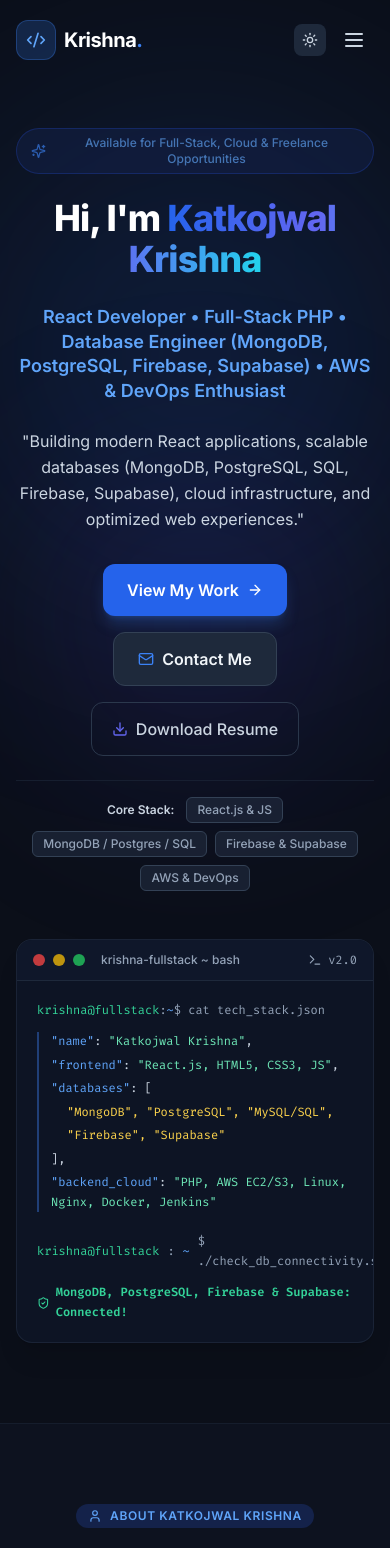
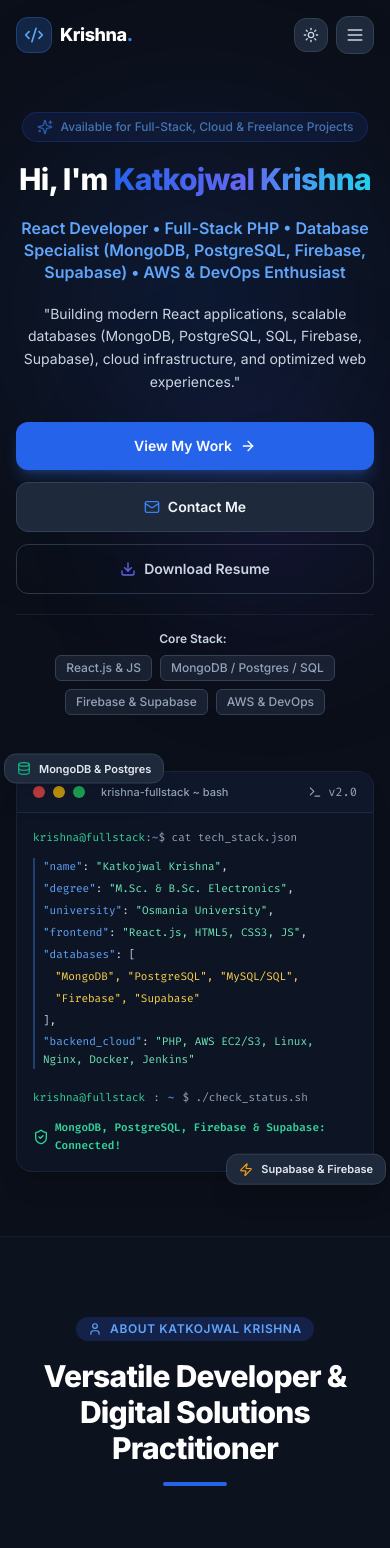
Before and after one commit to katkojwalk/portfolio-website, a React (Vite) app: page / in a window 390 px wide. Shown: the top 1548 px of the page. Built offline with nearby package versions, Linux system fonts and the light colour scheme.

Commit message:
Optimize responsive layout for mobile, tablet, and laptop screens

```diff
--- a/src/components/Hero.jsx
+++ b/src/components/Hero.jsx
@@ -3,39 +3,39 @@ import { ArrowRight, Download, Mail, Terminal, Sparkles, Cloud, Code, GitBranch,
 
 export default function Hero() {
   return (
-    <section id="home" className="relative pt-32 pb-20 md:pt-44 md:pb-32 overflow-hidden">
-      {/* Subtle Background Glows */}
-      <div className="absolute top-1/4 left-1/2 -translate-x-1/2 -translate-y-1/2 w-[500px] h-[500px] bg-blue-500/10 dark:bg-blue-600/15 rounded-full blur-[120px] pointer-events-none" />
-      <div className="absolute top-1/3 right-10 w-[300px] h-[300px] bg-indigo-500/10 dark:bg-indigo-600/15 rounded-full blur-[100px] pointer-events-none" />
+    <section id="home" className="relative pt-28 pb-16 sm:pt-36 sm:pb-24 lg:pt-44 lg:pb-32 overflow-hidden">
+      {/* Background Ambient Glows */}
+      <div className="absolute top-1/4 left-1/2 -translate-x-1/2 -translate-y-1/2 w-[320px] sm:w-[500px] h-[320px] sm:h-[500px] bg-blue-500/10 dark:bg-blue-600/15 rounded-full blur-[100px] sm:blur-[120px] pointer-events-none" />
+      <div className="absolute top-1/3 right-4 sm:right-10 w-[200px] sm:w-[300px] h-[200px] sm:h-[300px] bg-indigo-500/10 dark:bg-indigo-600/15 rounded-full blur-[80px] sm:blur-[100px] pointer-events-none" />
 
       <div className="max-w-7xl mx-auto px-4 sm:px-6 lg:px-8 relative z-10">
-        <div className="grid grid-cols-1 lg:grid-cols-12 gap-12 lg:gap-8 items-center">
+        <div className="grid grid-cols-1 lg:grid-cols-12 gap-10 lg:gap-8 items-center">
 
           {/* Left Hero Content */}
-          <div className="lg:col-span-7 space-y-6 text-center lg:text-left">
+          <div className="lg:col-span-7 space-y-5 sm:space-y-6 text-center lg:text-left">
             <div className="inline-flex items-center gap-2 px-3.5 py-1.5 rounded-full bg-blue-50 dark:bg-blue-950/60 border border-blue-200 dark:border-blue-800/60 text-blue-600 dark:text-blue-400 text-xs sm:text-sm font-medium animate-pulse-slow">
-              <Sparkles className="w-4 h-4 text-blue-500" />
-              <span>Available for Full-Stack, Cloud & Freelance Opportunities</span>
+              <Sparkles className="w-4 h-4 text-blue-500 shrink-0" />
+              <span>Available for Full-Stack, Cloud & Freelance Projects</span>
             </div>
 
-            <h1 className="text-4xl sm:text-5xl lg:text-6xl font-extrabold tracking-tight text-slate-900 dark:text-white leading-[1.15]">
+            <h1 className="text-3xl sm:text-5xl lg:text-6xl font-extrabold tracking-tight text-slate-900 dark:text-white leading-[1.15]">
               Hi, I'm <br className="hidden sm:block" />
               <span className="gradient-text">Katkojwal Krishna</span>
             </h1>
 
-            <p className="text-lg sm:text-xl font-semibold text-blue-600 dark:text-blue-400 leading-snug">
-              React Developer • Full-Stack PHP • Database Engineer (MongoDB, PostgreSQL, Firebase, Supabase) • AWS & DevOps Enthusiast
+            <p className="text-base sm:text-xl font-semibold text-blue-600 dark:text-blue-400 leading-snug">
+              React Developer • Full-Stack PHP • Database Specialist (MongoDB, PostgreSQL, Firebase, Supabase) • AWS & DevOps Enthusiast
             </p>
 
-            <p className="text-base sm:text-lg text-slate-600 dark:text-slate-300 max-w-2xl mx-auto lg:mx-0 font-normal leading-relaxed">
+            <p className="text-sm sm:text-lg text-slate-600 dark:text-slate-300 max-w-2xl mx-auto lg:mx-0 font-normal leading-relaxed">
               "Building modern React applications, scalable databases (MongoDB, PostgreSQL, SQL, Firebase, Supabase), cloud infrastructure, and optimized web experiences."
             </p>
 
-            {/* Action Buttons */}
-            <div className="flex flex-wrap items-center justify-center lg:justify-start gap-4 pt-2">
+            {/* Action Buttons (Mobile-first responsive layout) */}
+            <div className="flex flex-col sm:flex-row items-stretch sm:items-center justify-center lg:justify-start gap-3 sm:gap-4 pt-2">
               <a
                 href="#projects"
-                className="inline-flex items-center gap-2 px-6 py-3.5 rounded-xl bg-blue-600 hover:bg-blue-500 text-white font-semibold shadow-lg shadow-blue-500/25 transition-all hover:scale-[1.02]"
+                className="w-full sm:w-auto inline-flex items-center justify-center gap-2 px-6 py-3.5 rounded-xl bg-blue-600 hover:bg-blue-500 text-white font-semibold text-sm shadow-lg shadow-blue-500/25 transition-all hover:scale-[1.02]"
               >
                 <span>View My Work</span>
                 <ArrowRight className="w-4 h-4" />
@@ -43,7 +43,7 @@ export default function Hero() {
 
               <a
                 href="#contact"
-                className="inline-flex items-center gap-2 px-6 py-3.5 rounded-xl bg-slate-100 hover:bg-slate-200 dark:bg-slate-800 dark:hover:bg-slate-700 text-slate-900 dark:text-slate-100 font-semibold border border-slate-200 dark:border-slate-700 transition-all hover:scale-[1.02]"
+                className="w-full sm:w-auto inline-flex items-center justify-center gap-2 px-6 py-3.5 rounded-xl bg-slate-100 hover:bg-slate-200 dark:bg-slate-800 dark:hover:bg-slate-700 text-slate-900 dark:text-slate-100 font-semibold text-sm border border-slate-200 dark:border-slate-700 transition-all hover:scale-[1.02]"
               >
                 <Mail className="w-4 h-4 text-blue-500" />
                 <span>Contact Me</span>
@@ -51,7 +51,7 @@ export default function Hero() {
 
               <a
                 href="#resume"
-                className="inline-flex items-center gap-2 px-5 py-3.5 rounded-xl bg-transparent hover:bg-slate-100 dark:hover:bg-slate-800/80 text-slate-700 dark:text-slate-300 font-medium border border-slate-300 dark:border-slate-700/80 transition-all"
+                className="w-full sm:w-auto inline-flex items-center justify-center gap-2 px-5 py-3.5 rounded-xl bg-transparent hover:bg-slate-100 dark:hover:bg-slate-800/80 text-slate-700 dark:text-slate-300 font-semibold text-sm border border-slate-300 dark:border-slate-700/80 transition-all"
               >
                 <Download className="w-4 h-4 text-indigo-500" />
                 <span>Download Resume</span>
@@ -60,7 +60,7 @@ export default function Hero() {
 
             {/* Quick Tech Badges */}
             <div className="pt-4 border-t border-slate-200/60 dark:border-slate-800/60 flex flex-wrap items-center justify-center lg:justify-start gap-2 text-xs font-medium text-slate-500 dark:text-slate-400">
-              <span className="text-slate-700 dark:text-slate-300 font-semibold mr-1">Core Stack:</span>
+              <span className="text-slate-700 dark:text-slate-300 font-semibold mr-1 w-full sm:w-auto">Core Stack:</span>
               <span className="px-2.5 py-1 rounded-md bg-slate-100 dark:bg-slate-800/70 border border-slate-200 dark:border-slate-700">React.js & JS</span>
               <span className="px-2.5 py-1 rounded-md bg-slate-100 dark:bg-slate-800/70 border border-slate-200 dark:border-slate-700">MongoDB / Postgres / SQL</span>
               <span className="px-2.5 py-1 rounded-md bg-slate-100 dark:bg-slate-800/70 border border-slate-200 dark:border-slate-700">Firebase & Supabase</span>
@@ -69,27 +69,27 @@ export default function Hero() {
           </div>
 
           {/* Right Hero Visual: Interactive Animated Developer Terminal */}
-          <div className="lg:col-span-5 relative">
+          <div className="lg:col-span-5 relative mt-4 lg:mt-0">
             {/* Floating Tech Badges around Terminal */}
-            <div className="absolute -top-6 -left-6 z-20 hidden sm:flex items-center gap-2 px-3 py-2 rounded-xl bg-white dark:bg-slate-800 shadow-xl border border-slate-200 dark:border-slate-700 text-xs font-semibold text-slate-800 dark:text-slate-200 animate-float">
-              <Database className="w-4 h-4 text-emerald-500" />
+            <div className="absolute -top-4 -left-3 sm:-top-6 sm:-left-6 z-20 flex items-center gap-2 px-3 py-1.5 sm:py-2 rounded-xl bg-white dark:bg-slate-800 shadow-xl border border-slate-200 dark:border-slate-700 text-[11px] sm:text-xs font-semibold text-slate-800 dark:text-slate-200 animate-float">
+              <Database className="w-3.5 h-3.5 sm:w-4 sm:h-4 text-emerald-500" />
               <span>MongoDB & Postgres</span>
             </div>
 
-            <div className="absolute -bottom-6 -right-6 z-20 hidden sm:flex items-center gap-2 px-3 py-2 rounded-xl bg-white dark:bg-slate-800 shadow-xl border border-slate-200 dark:border-slate-700 text-xs font-semibold text-slate-800 dark:text-slate-200 animate-float" style={{ animationDelay: '2s' }}>
-              <Zap className="w-4 h-4 text-amber-500" />
+            <div className="absolute -bottom-4 -right-3 sm:-bottom-6 sm:-right-6 z-20 flex items-center gap-2 px-3 py-1.5 sm:py-2 rounded-xl bg-white dark:bg-slate-800 shadow-xl border border-slate-200 dark:border-slate-700 text-[11px] sm:text-xs font-semibold text-slate-800 dark:text-slate-200 animate-float" style={{ animationDelay: '2s' }}>
+              <Zap className="w-3.5 h-3.5 sm:w-4 sm:h-4 text-amber-500" />
               <span>Supabase & Firebase</span>
             </div>
 
             {/* Code Window Container */}
-            <div className="rounded-2xl overflow-hidden glass-panel border border-slate-700/50 shadow-2xl bg-slate-950 text-slate-200 font-mono text-sm">
+            <div className="rounded-2xl overflow-hidden glass-panel border border-slate-700/50 shadow-2xl bg-slate-950 text-slate-200 font-mono text-xs sm:text-sm">
               {/* Window Header */}
               <div className="px-4 py-3 bg-slate-900 border-b border-slate-800 flex items-center justify-between">
                 <div className="flex items-center gap-2">
                   <div className="w-3 h-3 rounded-full bg-red-500/80" />
                   <div className="w-3 h-3 rounded-full bg-yellow-500/80" />
                   <div className="w-3 h-3 rounded-full bg-green-500/80" />
-                  <span className="ml-2 text-xs text-slate-400 font-sans font-medium">krishna-fullstack ~ bash</span>
+                  <span className="ml-2 text-[11px] sm:text-xs text-slate-400 font-sans font-medium">krishna-fullstack ~ bash</span>
                 </div>
                 <div className="flex items-center gap-1.5 text-xs text-slate-400">
                   <Terminal className="w-3.5 h-3.5" />
@@ -98,25 +98,27 @@ export default function Hero() {
               </div>
 
               {/* Window Code Content */}
-              <div className="p-5 space-y-3 leading-relaxed text-xs sm:text-sm overflow-x-auto">
+              <div className="p-4 sm:p-5 space-y-3 leading-relaxed text-[11px] sm:text-xs overflow-x-auto">
                 <div className="text-slate-400">
                   <span className="text-emerald-400">krishna@fullstack</span>:<span className="text-blue-400">~</span>$ cat tech_stack.json
                 </div>
-                <div className="pl-3 border-l-2 border-blue-500/40 text-slate-300 space-y-1">
+                <div className="pl-2 sm:pl-3 border-l-2 border-blue-500/40 text-slate-300 space-y-1">
                   <div><span className="text-blue-400">"name"</span>: <span className="text-emerald-300">"Katkojwal Krishna"</span>,</div>
+                  <div><span className="text-blue-400">"degree"</span>: <span className="text-emerald-300">"M.Sc. & B.Sc. Electronics"</span>,</div>
+                  <div><span className="text-blue-400">"university"</span>: <span className="text-emerald-300">"Osmania University"</span>,</div>
                   <div><span className="text-blue-400">"frontend"</span>: <span className="text-emerald-300">"React.js, HTML5, CSS3, JS"</span>,</div>
                   <div><span className="text-blue-400">"databases"</span>: [</div>
-                  <div className="pl-4 text-amber-300">"MongoDB", "PostgreSQL", "MySQL/SQL",</div>
-                  <div className="pl-4 text-amber-300">"Firebase", "Supabase"</div>
+                  <div className="pl-3 sm:pl-4 text-amber-300">"MongoDB", "PostgreSQL", "MySQL/SQL",</div>
+                  <div className="pl-3 sm:pl-4 text-amber-300">"Firebase", "Supabase"</div>
                   <div>],</div>
                   <div><span className="text-blue-400">"backend_cloud"</span>: <span className="text-emerald-300">"PHP, AWS EC2/S3, Linux, Nginx, Docker, Jenkins"</span></div>
                 </div>
 
                 <div className="pt-2 text-slate-400 flex items-center gap-2">
-                  <span className="text-emerald-400">krishna@fullstack</span>:<span className="text-blue-400">~</span>$ ./check_db_connectivity.sh
+                  <span className="text-emerald-400">krishna@fullstack</span>:<span className="text-blue-400">~</span>$ ./check_status.sh
                 </div>
                 <div className="text-emerald-400 font-semibold flex items-center gap-1.5">
-                  <ShieldCheck className="w-4 h-4 text-emerald-400 inline" />
+                  <ShieldCheck className="w-4 h-4 text-emerald-400 inline shrink-0" />
                   <span>MongoDB, PostgreSQL, Firebase & Supabase: Connected!</span>
                 </div>
               </div>
--- a/src/components/Navbar.jsx
+++ b/src/components/Navbar.jsx
@@ -7,6 +7,7 @@ const navLinks = [
   { name: 'Skills', href: '#skills' },
   { name: 'Projects', href: '#projects' },
   { name: 'DevOps', href: '#devops' },
+  { name: 'CMR', href: '#cmr' },
   { name: 'Services', href: '#services' },
   { name: 'Resume', href: '#resume' },
   { name: 'Contact', href: '#contact' },
@@ -32,29 +33,29 @@ export default function Navbar({ darkMode, setDarkMode }) {
     <nav
       className={`fixed top-0 left-0 right-0 z-50 transition-all duration-300 ${
         scrolled
-          ? 'bg-white/80 dark:bg-slate-900/80 backdrop-blur-md shadow-lg py-3 border-b border-slate-200/50 dark:border-slate-800/50'
-          : 'bg-transparent py-5'
+          ? 'bg-white/90 dark:bg-slate-900/90 backdrop-blur-md shadow-lg py-3 border-b border-slate-200/50 dark:border-slate-800/50'
+          : 'bg-transparent py-4 sm:py-5'
       }`}
     >
       <div className="max-w-7xl mx-auto px-4 sm:px-6 lg:px-8">
         <div className="flex items-center justify-between">
           {/* Logo */}
-          <a href="#home" className="flex items-center gap-2 group">
-            <div className="w-10 h-10 rounded-xl bg-blue-600/10 dark:bg-blue-500/20 border border-blue-500/30 flex items-center justify-center text-blue-600 dark:text-blue-400 group-hover:scale-105 transition-transform">
+          <a href="#home" className="flex items-center gap-2 group shrink-0">
+            <div className="w-9 h-9 sm:w-10 sm:h-10 rounded-xl bg-blue-600/10 dark:bg-blue-500/20 border border-blue-500/30 flex items-center justify-center text-blue-600 dark:text-blue-400 group-hover:scale-105 transition-transform">
               <Code2 className="w-5 h-5" />
             </div>
-            <span className="text-xl font-bold tracking-tight text-slate-900 dark:text-white">
+            <span className="text-lg sm:text-xl font-extrabold tracking-tight text-slate-900 dark:text-white">
               Krishna<span className="text-blue-500">.</span>
             </span>
           </a>
 
-          {/* Desktop Nav Links */}
-          <div className="hidden md:flex items-center gap-1 lg:gap-2">
+          {/* Desktop & Laptop Nav Links (lg breakpoint) */}
+          <div className="hidden lg:flex items-center gap-1 xl:gap-2">
             {navLinks.map((link) => (
               <a
                 key={link.name}
                 href={link.href}
-                className="px-3 py-2 rounded-lg text-sm font-medium text-slate-700 dark:text-slate-300 hover:text-blue-600 dark:hover:text-blue-400 hover:bg-slate-100 dark:hover:bg-slate-800/60 transition-all"
+                className="px-2.5 py-1.5 xl:px-3 xl:py-2 rounded-lg text-xs xl:text-sm font-semibold text-slate-700 dark:text-slate-300 hover:text-blue-600 dark:hover:text-blue-400 hover:bg-slate-100 dark:hover:bg-slate-800/60 transition-all"
               >
                 {link.name}
               </a>
@@ -62,7 +63,7 @@ export default function Navbar({ darkMode, setDarkMode }) {
           </div>
 
           {/* Right Actions */}
-          <div className="hidden md:flex items-center gap-3">
+          <div className="hidden lg:flex items-center gap-3">
             {/* Dark Mode Toggle */}
             <button
               onClick={() => setDarkMode(!darkMode)}
@@ -74,17 +75,17 @@ export default function Navbar({ darkMode, setDarkMode }) {
 
             <a
               href="#contact"
-              className="px-4 py-2 text-sm font-semibold text-white bg-blue-600 hover:bg-blue-500 dark:bg-blue-600 dark:hover:bg-blue-500 rounded-xl shadow-md shadow-blue-500/20 transition-all"
+              className="px-4 py-2 text-xs xl:text-sm font-semibold text-white bg-blue-600 hover:bg-blue-500 rounded-xl shadow-md shadow-blue-500/20 transition-all"
             >
               Hire Me
             </a>
           </div>
 
-          {/* Mobile Menu Button */}
-          <div className="flex md:hidden items-center gap-2">
+          {/* Mobile & Tablet Hamburger Button (< lg) */}
+          <div className="flex lg:hidden items-center gap-2">
             <button
               onClick={() => setDarkMode(!darkMode)}
-              className="p-2 rounded-lg bg-slate-100 dark:bg-slate-800 text-slate-700 dark:text-slate-300"
+              className="p-2 rounded-xl bg-slate-100 dark:bg-slate-800 text-slate-700 dark:text-slate-300 border border-slate-200 dark:border-slate-700"
               aria-label="Toggle Theme"
             >
               {darkMode ? <Sun className="w-4 h-4" /> : <Moon className="w-4 h-4" />}
@@ -92,24 +93,24 @@ export default function Navbar({ darkMode, setDarkMode }) {
 
             <button
               onClick={() => setIsOpen(!isOpen)}
-              className="p-2 rounded-lg text-slate-700 dark:text-slate-300 hover:bg-slate-100 dark:hover:bg-slate-800"
+              className="p-2 rounded-xl bg-slate-100 dark:bg-slate-800 text-slate-700 dark:text-slate-300 border border-slate-200 dark:border-slate-700"
               aria-label="Toggle Menu"
             >
-              {isOpen ? <X className="w-6 h-6" /> : <Menu className="w-6 h-6" />}
+              {isOpen ? <X className="w-5 h-5" /> : <Menu className="w-5 h-5" />}
             </button>
           </div>
         </div>
       </div>
 
-      {/* Mobile Drawer Menu */}
+      {/* Mobile & Tablet Drawer Menu */}
       {isOpen && (
-        <div className="md:hidden glass-panel border-b border-slate-200 dark:border-slate-800 px-4 pt-3 pb-6 space-y-2 mt-2">
+        <div className="lg:hidden glass-panel border-b border-slate-200 dark:border-slate-800 px-4 pt-3 pb-6 space-y-1.5 mt-2 animate-fadeIn">
           {navLinks.map((link) => (
             <a
               key={link.name}
               href={link.href}
               onClick={() => setIsOpen(false)}
-              className="block px-3 py-2.5 rounded-lg text-base font-medium text-slate-700 dark:text-slate-200 hover:bg-blue-50 dark:hover:bg-slate-800 hover:text-blue-600 dark:hover:text-blue-400"
+              className="block px-3.5 py-2.5 rounded-xl text-sm font-semibold text-slate-800 dark:text-slate-200 hover:bg-blue-50 dark:hover:bg-slate-800 hover:text-blue-600 dark:hover:text-blue-400 transition-colors"
             >
               {link.name}
             </a>
@@ -118,9 +119,9 @@ export default function Navbar({ darkMode, setDarkMode }) {
             <a
               href="#contact"
               onClick={() => setIsOpen(false)}
-              className="block w-full text-center px-4 py-2.5 text-sm font-semibold text-white bg-blue-600 rounded-xl shadow-md"
+              className="block w-full text-center px-4 py-3 text-sm font-bold text-white bg-blue-600 rounded-xl shadow-md"
             >
-              Contact Me
+              Contact Katkojwal Krishna
             </a>
           </div>
         </div>
```
Also changed, not shown: src/components/DevOpsPipeline.jsx (+22 -22 lines), src/components/Projects.jsx (+19 -19 lines).
